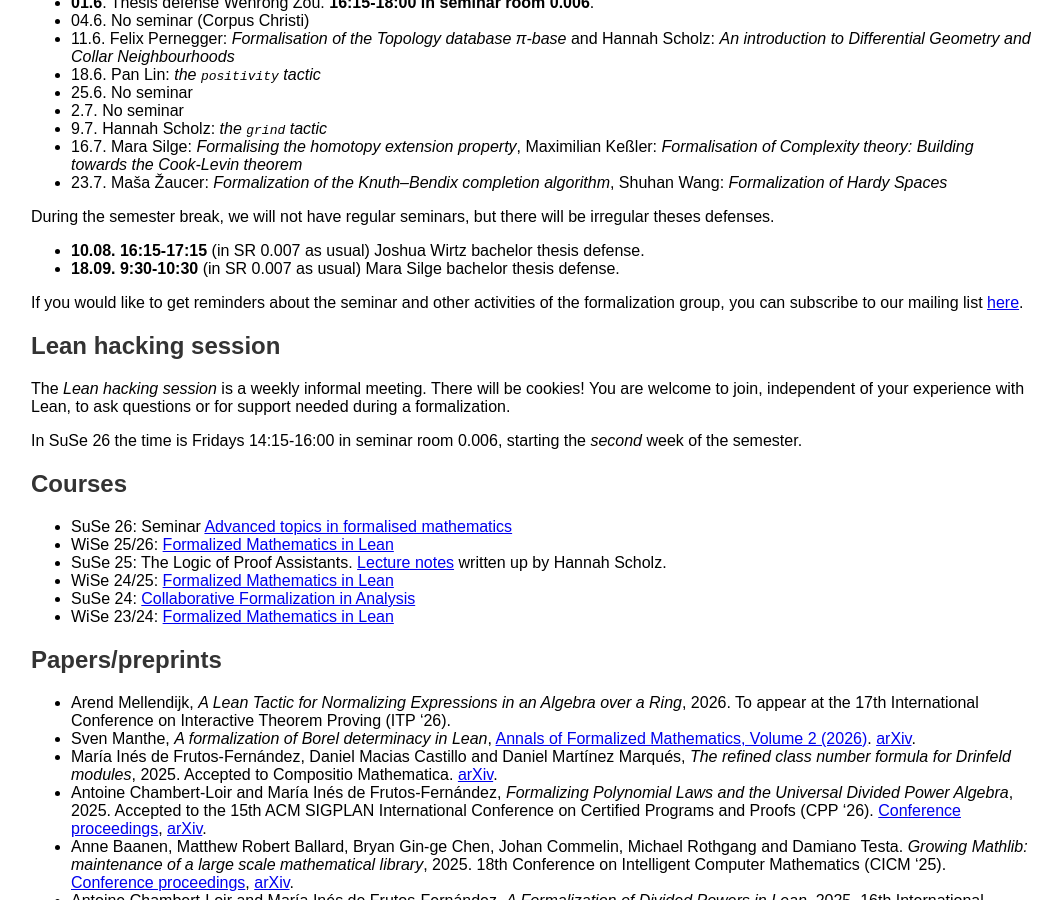
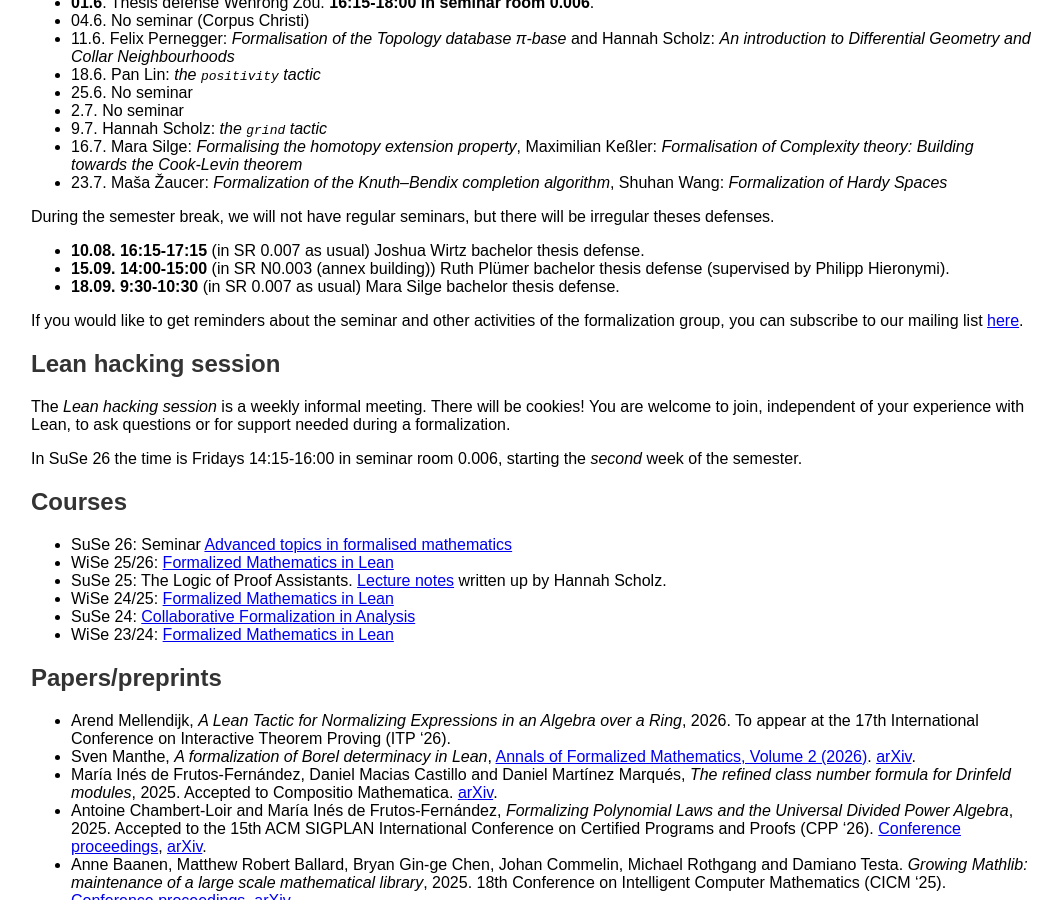
Before and after one commit to fpvandoorn/fpvandoorn.github.io, a Jekyll site: the page built from formalized-mathematics.md, in a window 1280 px wide and 900 px high, scrolled down 1150 px. Shown: the whole window, without its empty margins (109-1171 px from the left). Built offline with Jekyll 4.4.1, drawn with Linux system fonts in a browser that asks for light colours; our own code applies the rules of GitHub Pages for plain Markdown files.

Commit message:
add Ruth thesis defense

```diff
--- a/formalized-mathematics.md
+++ b/formalized-mathematics.md
@@ -74,6 +74,7 @@
 During the semester break, we will not have regular seminars, but there will be irregular theses defenses.
 
 * **10.08. 16:15-17:15** (in SR 0.007 as usual) Joshua Wirtz bachelor thesis defense.
+* **15.09. 14:00-15:00** (in SR N0.003 (annex building)) Ruth Plümer bachelor thesis defense (supervised by Philipp Hieronymi).
 * **18.09. 9:30-10:30** (in SR 0.007 as usual) Mara Silge bachelor thesis defense.
 
 If you would like to get reminders about the seminar and other activities of the formalization group, you can subscribe to our mailing list [here](https://listen.uni-bonn.de/wws/info/formal-math).
```
